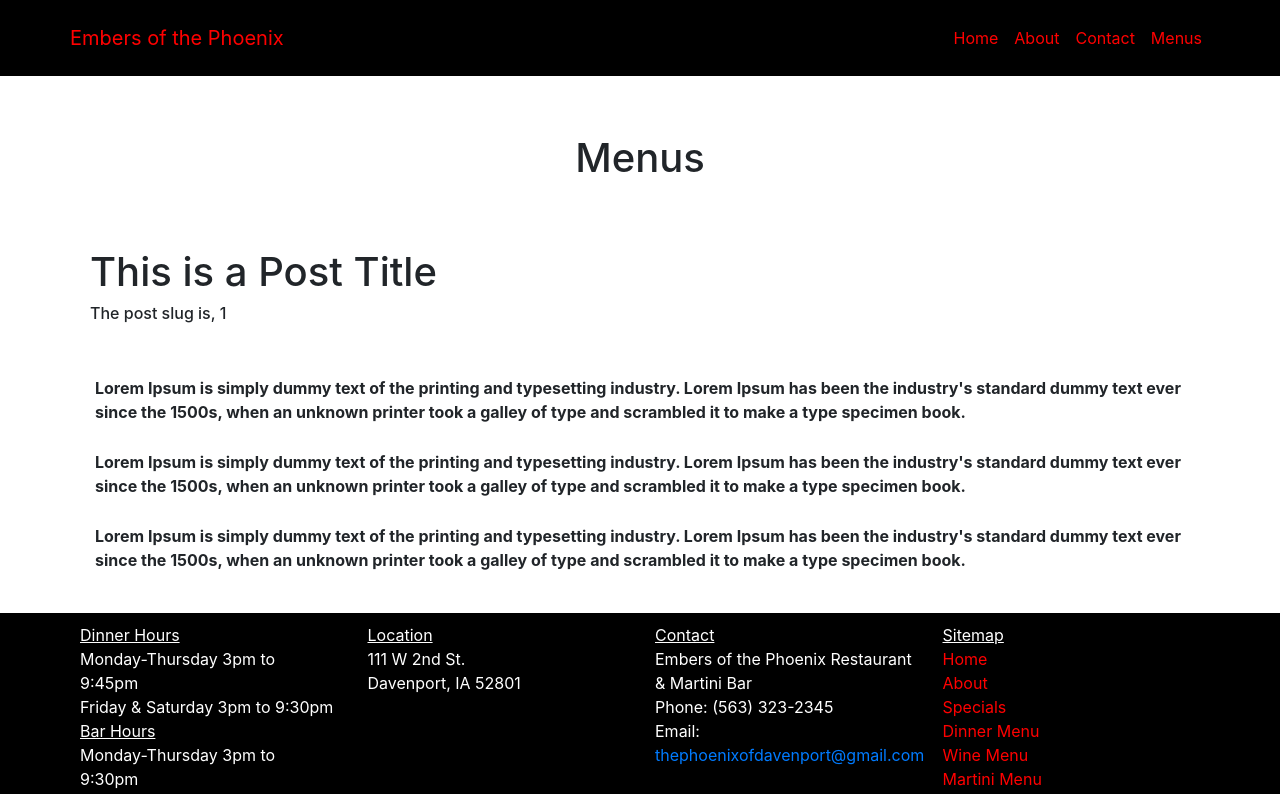
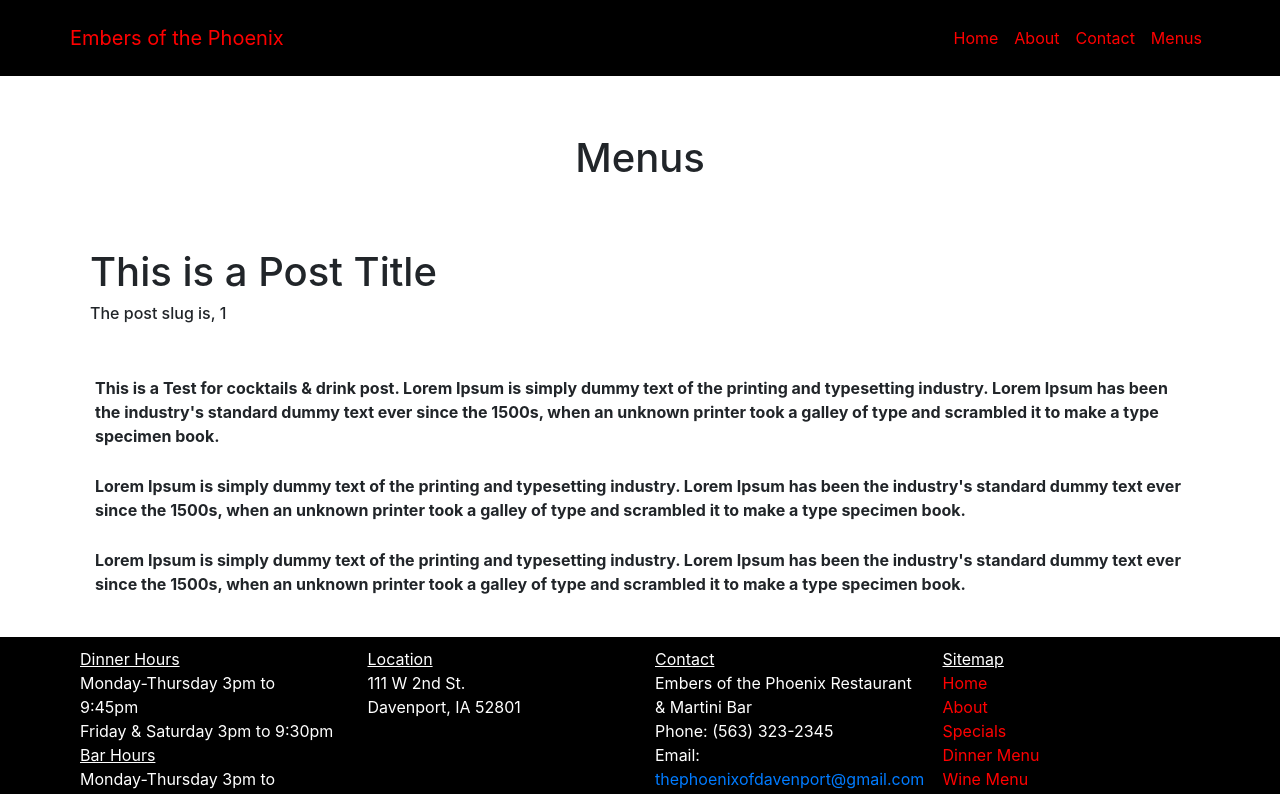
Before and after one commit to Anesiwa/New-Clothing-Store, a React (Create React App) app in the folder react-multi-page-website/: page /blog/1 in a window 1280 px wide. Shown: the top 794 px of the page. Built offline with nearby package versions, Linux system fonts and the light colour scheme.

Commit message:
Added all menu posts' pages.

```diff
--- a/react-multi-page-website/src/components/blog/Post.jsx
+++ b/react-multi-page-website/src/components/blog/Post.jsx
@@ -14,10 +14,11 @@ function Post() {
         <h1 className="mt-5">This is a Post Title</h1>
         <h6 className="mb-5">The post slug is, {postSlug}</h6>
         <p>
-          Lorem Ipsum is simply dummy text of the printing and typesetting
-          industry. Lorem Ipsum has been the industry's standard dummy text ever
-          since the 1500s, when an unknown printer took a galley of type and
-          scrambled it to make a type specimen book.
+          This is a Test for cocktails & drink post. Lorem Ipsum is simply dummy
+          text of the printing and typesetting industry. Lorem Ipsum has been
+          the industry's standard dummy text ever since the 1500s, when an
+          unknown printer took a galley of type and scrambled it to make a type
+          specimen book.
         </p>
         <p>
           Lorem Ipsum is simply dummy text of the printing and typesetting
--- a/react-multi-page-website/src/components/blog/Posts.jsx
+++ b/react-multi-page-website/src/components/blog/Posts.jsx
@@ -15,7 +15,112 @@ function Posts() {
               />
             </div>
             <div className="col-lg-5">
-              <h1 className="font-weight-light">This is a post title</h1>
+              <h1 className="font-weight-light">Dinner Menu</h1>
+              <p>
+                Lorem Ipsum is simply dummy text of the printing and typesetting
+                industry. Lorem Ipsum has been the industry's standard dummy
+                text ever since the 1500s, when an unknown printer took a galley
+                of type and scrambled it to make a type specimen book.
+              </p>
+            </div>
+          </div>
+        </Link>
+        <Link to="/blog/this-is-a-post-title-2">
+          <div className="row align-items-center my-5">
+            <div className="col-lg-7">
+              <img
+                className="img-fluid rounded mb-4 mb-lg-0"
+                src="http://placehold.it/900x400"
+                alt=""
+              />
+            </div>
+            <div className="col-lg-5">
+              <h1 className="font-weight-light">Homemade Cheesecake Menu</h1>
+              <p>
+                Lorem Ipsum is simply dummy text of the printing and typesetting
+                industry. Lorem Ipsum has been the industry's standard dummy
+                text ever since the 1500s, when an unknown printer took a galley
+                of type and scrambled it to make a type specimen book.
+              </p>
+            </div>
+          </div>
+        </Link>
+        <Link to="/blog/this-is-a-post-title-3">
+          <div className="row align-items-center my-5">
+            <div className="col-lg-7">
+              <img
+                className="img-fluid rounded mb-4 mb-lg-0"
+                src="http://placehold.it/900x400"
+                alt=""
+              />
+            </div>
+            <div className="col-lg-5">
+              <h1 className="font-weight-light">Handcrafted Martini Menu</h1>
+              <p>
+                Lorem Ipsum is simply dummy text of the printing and typesetting
+                industry. Lorem Ipsum has been the industry's standard dummy
+                text ever since the 1500s, when an unknown printer took a galley
+                of type and scrambled it to make a type specimen book.
+              </p>
+            </div>
+          </div>
+        </Link>
+        <Link to="/blog/this-is-a-post-title-4">
+          <div className="row align-items-center my-5">
+            <div className="col-lg-7">
+              <img
+                className="img-fluid rounded mb-4 mb-lg-0"
+                src="http://placehold.it/900x400"
+                alt=""
+              />
+            </div>
+            <div className="col-lg-5">
+              <h1 className="font-weight-light">Summer Cocktails & Drinks</h1>
+              <p>
+                Starting May 1st, our mixology team will begin crafting our new
+                Summer drink menu! We have hand-crafted a new variety of
+                cocktail options for all above 21 to enjoy! Lorem Ipsum is
+                simply dummy text of the printing and typesetting industry.
+                Lorem Ipsum has been the industry's standard dummy text ever
+                since the 1500s, when an unknown printer took a galley of type
+                and scrambled it to make a type specimen book.
+              </p>
+            </div>
+          </div>
+        </Link>
+        <Link to="/blog/this-is-a-post-title-5">
+          <div className="row align-items-center my-5">
+            <div className="col-lg-7">
+              <img
+                className="img-fluid rounded mb-4 mb-lg-0"
+                src="http://placehold.it/900x400"
+                alt=""
+              />
+            </div>
+            <div className="col-lg-5">
+              <h1 className="font-weight-light">Wine Menu</h1>
+              <p>
+                Lorem Ipsum is simply dummy text of the printing and typesetting
+                industry. Lorem Ipsum has been the industry's standard dummy
+                text ever since the 1500s, when an unknown printer took a galley
+                of type and scrambled it to make a type specimen book.
+              </p>
+            </div>
+          </div>
+        </Link>
+        <Link to="/blog/this-is-a-post-title-6">
+          <div className="row align-items-center my-5">
+            <div className="col-lg-7">
+              <img
+                className="img-fluid rounded mb-4 mb-lg-0"
+                src="http://placehold.it/900x400"
+                alt=""
+              />
+            </div>
+            <div className="col-lg-5">
+              <h1 className="font-weight-light">
+                Banquet Halls and Private Parties
+              </h1>
               <p>
                 Lorem Ipsum is simply dummy text of the printing and typesetting
                 industry. Lorem Ipsum has been the industry's standard dummy
```
